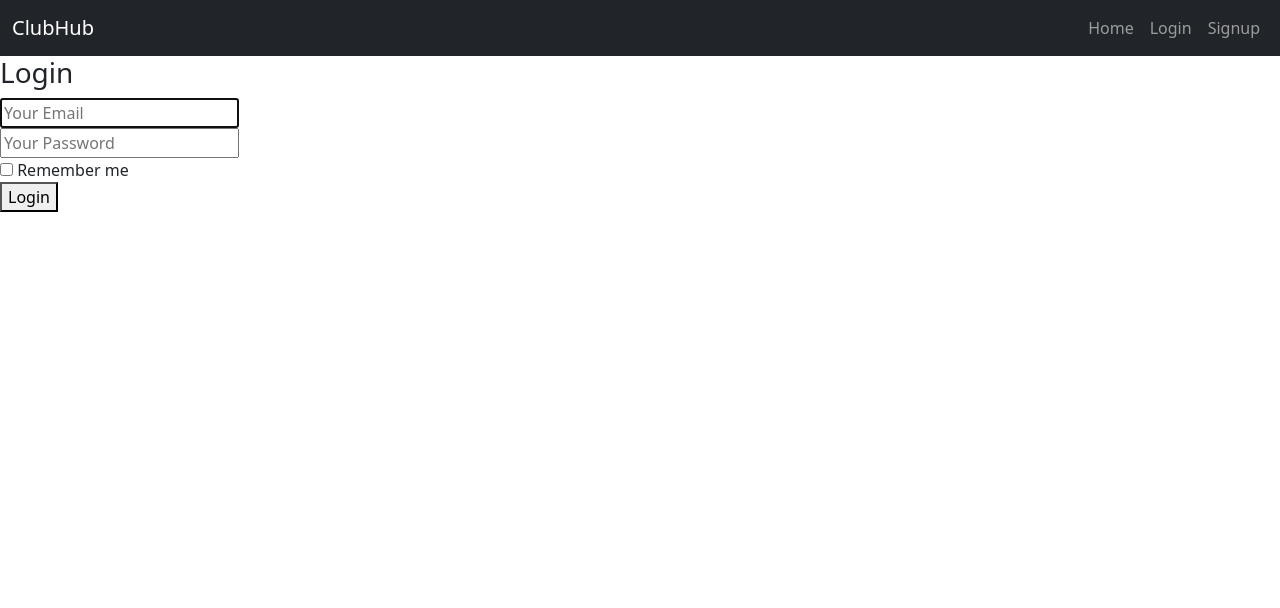
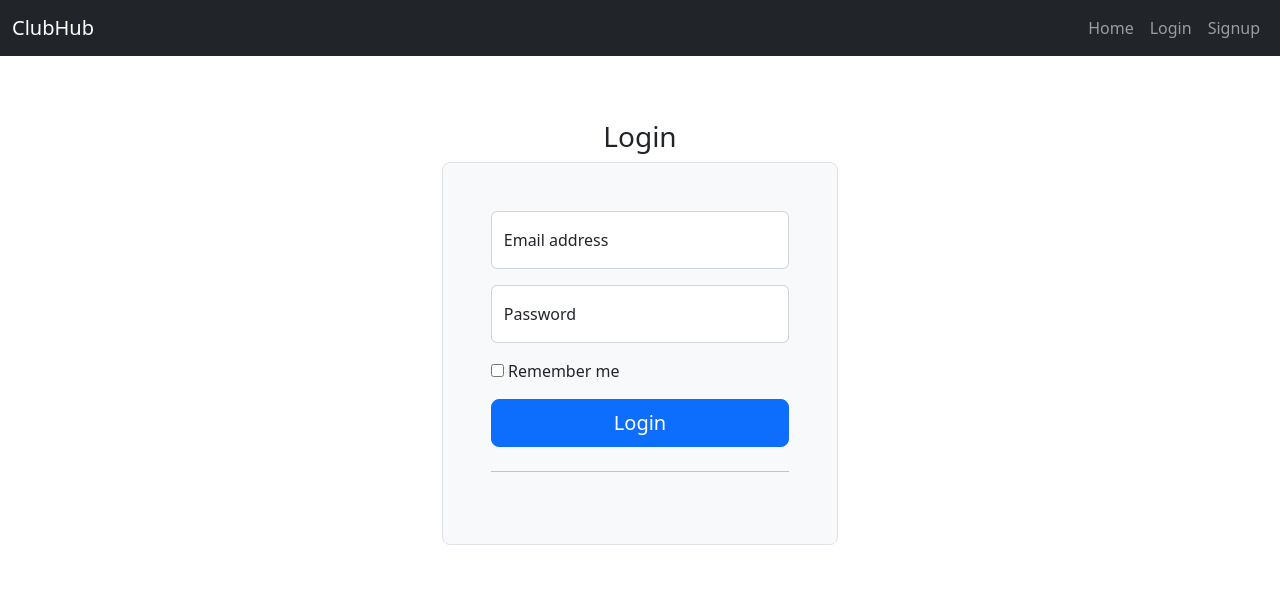
Before and after one commit to jmasmith/ClubHubRepo, a Flask app: page /login in a window 1280 px wide. Shown: the top 608 px of the page. Run offline with Flask 3, Linux system fonts and the light colour scheme.

Commit message:
changed login template to use bootstrap

```diff
--- a/ClubHub/templates/login.html
+++ b/ClubHub/templates/login.html
@@ -1,36 +1,40 @@
 {% extends "base.html" %}
 
 {% block content %}
-<div class="column is-4 is-offset-4">
-    <h3 class="title">Login</h3>
-    <div class="box">
-        {% with messages = get_flashed_messages() %}
-        {% if messages %}
-            <div class="notification is-danger">
-                {{ messages[0] }}
-            </div>
-        {% endif %}
-        {% endwith %}
-        <form method="POST" action="/login">
-            <div class="field">
-                <div class="control">
-                    <input class="input is-large" type="email" name="email" placeholder="Your Email" autofocus="">
+<div>
+    <div>
+
+        <div class="container col-xl-10 col-xxl-8 px-4 py-3">
+            <div class="row align-items-center g-lg-5 py-5">
+                <div class="col-md-10 mx-auto col-lg-5">
+                    <h3 class="text-center">Login</h3>
+                    <form class="p-4 p-md-5 border rounded-3 bg-light" method="POST" action="/login">
+                        <div class="form-floating mb-3">
+                            <input type="email" name="email" class="form-control" id="floatingInput" placeholder="name@example.com">
+                            <label for="floatingInput">Email address</label>
+                        </div>
+                        <div class="form-floating mb-3">
+                            <input type="password" name="password" class="form-control" id="floatingPassword" placeholder="Password">
+                            <label for="floatingPassword">Password</label>
+                        </div>
+                        <div class="checkbox mb-3">
+                            <label>
+                                <input type="checkbox" name="remember" value="remember-me"> Remember me
+                            </label>
+                        </div>
+                        <button class="w-100 btn btn-lg btn-primary" type="submit">Login</button>
+                        <hr class="my-4">
+                        {% with messages = get_flashed_messages() %}
+                        {% if messages %}
+                            <div>
+                                {{ messages[0] }}
+                            </div>
+                        {% endif %}
+                        {% endwith %}
+                    </form>
                 </div>
             </div>
-
-            <div class="field">
-                <div class="control">
-                    <input class="input is-large" type="password" name="password" placeholder="Your Password">
-                </div>
-            </div>
-            <div class="field">
-                <label class="checkbox">
-                    <input type="checkbox" name="remember">
-                    Remember me
-                </label>
-            </div>
-            <button class="button is-block is-info is-large is-fullwidth">Login</button>
-        </form>
+        </div>
     </div>
 </div>
 {% endblock %}
```
